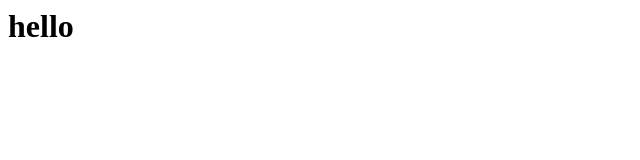
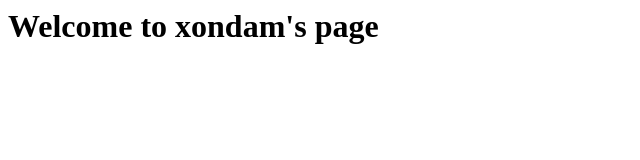
Before and after one commit to niagoum/niagoum.github.io, a plain HTML site: page index.html in a window 1280 px wide. Shown: the whole page, without its empty margins (0-640 px from the left). Drawn offline with Linux system fonts and the light colour scheme.

Commit message:
Update index.html

```diff
--- a/index.html
+++ b/index.html
@@ -3,6 +3,6 @@
     <title>xondam's page</title>
   </head>
   <body>
-  <h1>hello</h1>
+  <h1>Welcome to xondam's page</h1>
   </body>
 </html>
```
